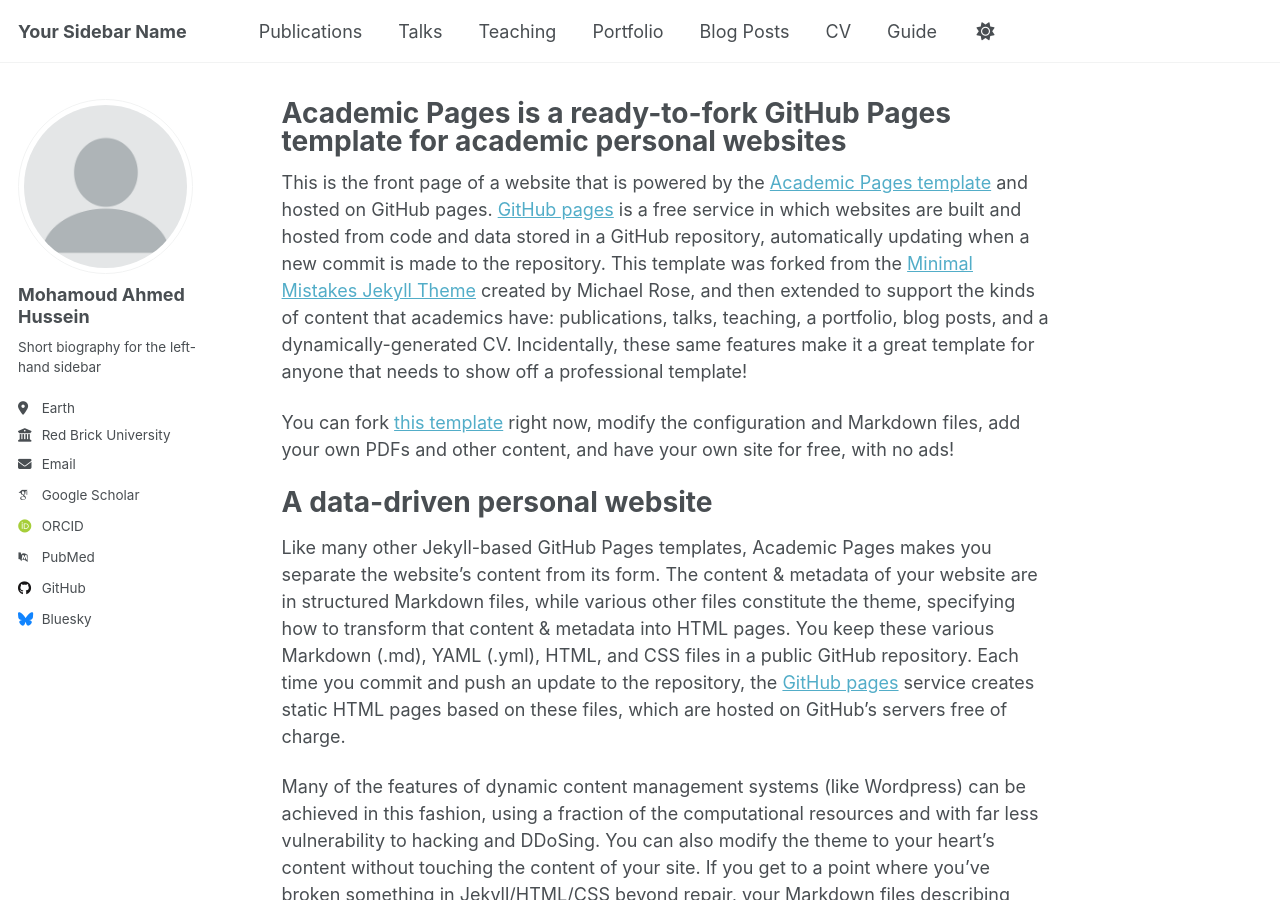
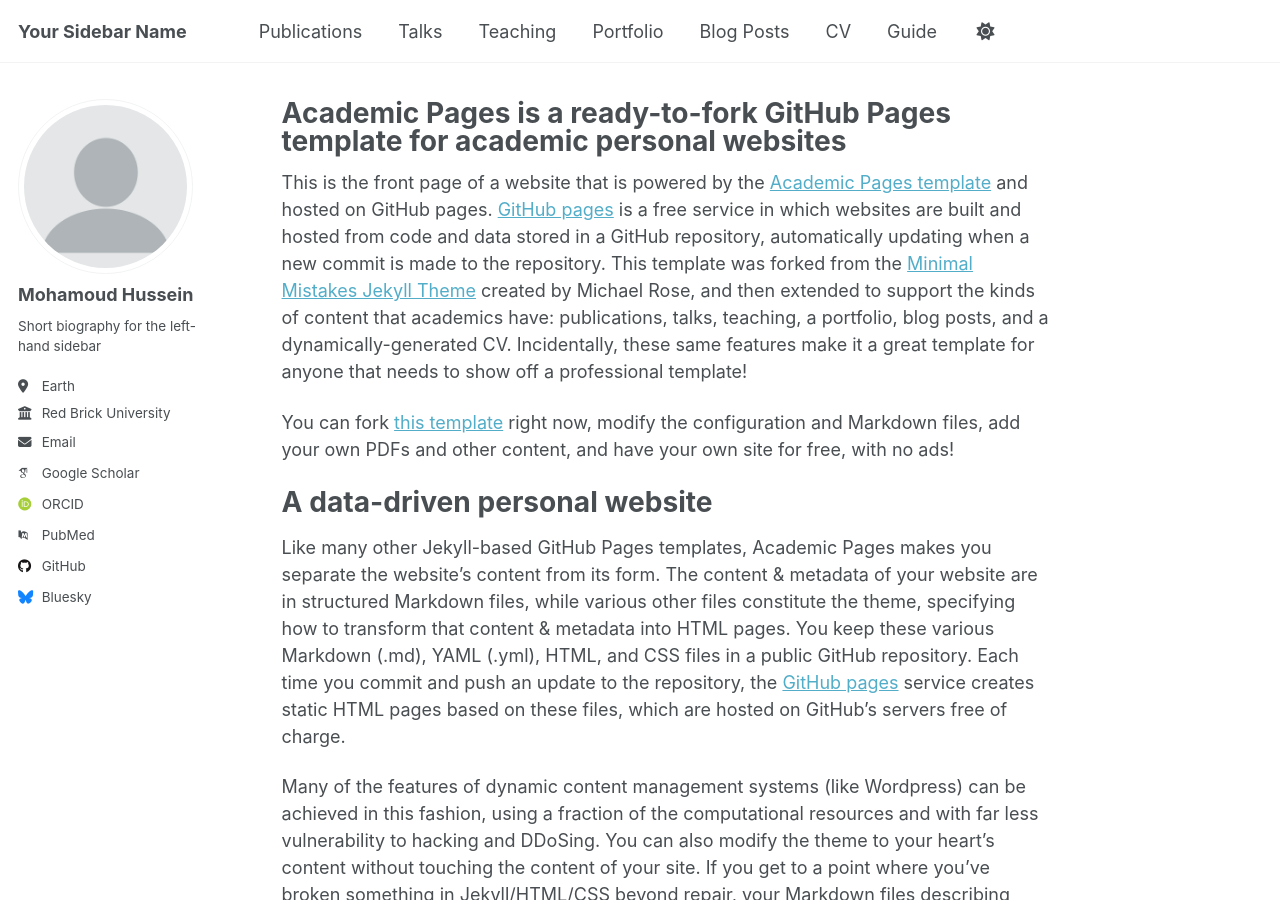
Before and after one commit to DrMohamoud/DrMohamoud.github.io, a Jekyll site: the page built from _pages/about.md, in a window 1280 px wide and 900 px high. Built offline with Jekyll 4.4.1, drawn with Linux system fonts in a browser that asks for light colours; some web fonts are replaced; a script that is not in the unit is left out.

Commit message:
Update _config.yml

```diff
--- a/_config.yml
+++ b/_config.yml
@@ -24,7 +24,7 @@
 author:
   # Biographic information
   avatar           : "profile.png"
-  name             : "Mohamoud Ahmed Hussein"
+  name             : "Mohamoud Hussein"
   pronouns         : # example: "she/her"
   bio              : "Short biography for the left-hand sidebar"
   location         : "Earth"
```
